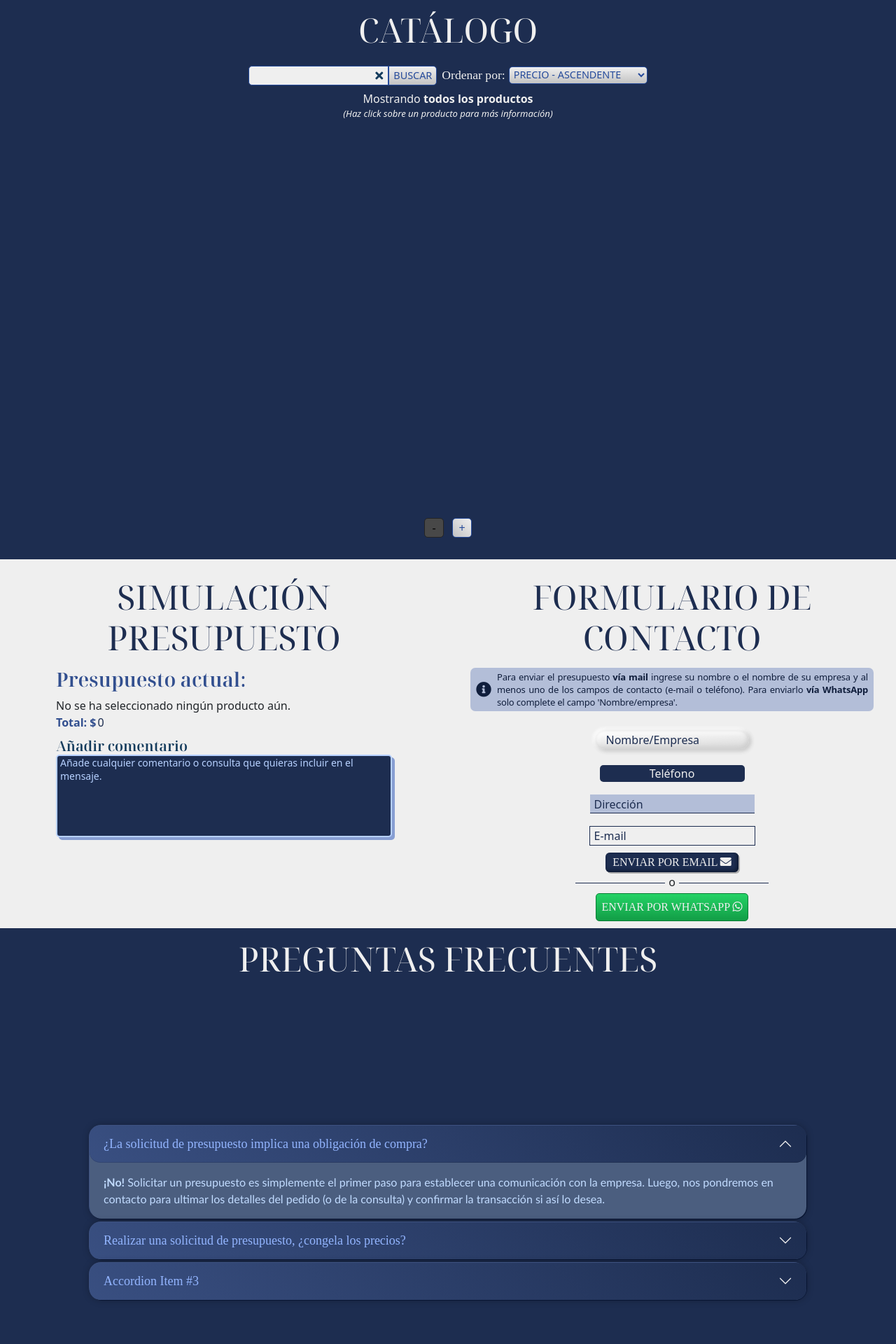
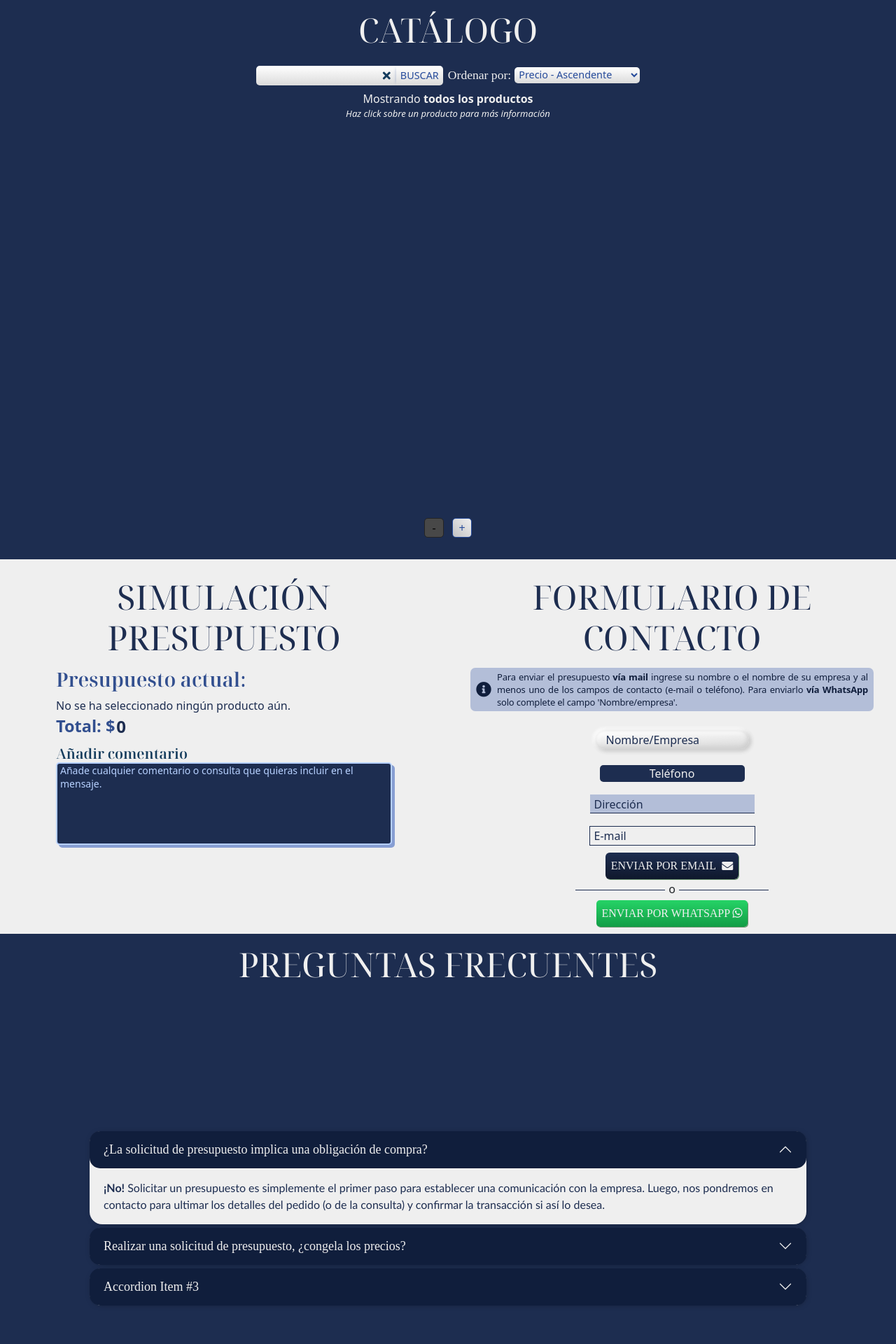
Before and after one commit to rondosron/pagina, a PHP site: page / in a window 1280 px wide. Shown: the part 507-2427 px from the top of the page at 70% size. Run offline with PHP 8.4, Linux system fonts and the light colour scheme; data that the repository does not hold is empty; some libraries are stand-ins or nearby versions; some web fonts are replaced.

Commit message:
Styling details

```diff
--- a/index.php
+++ b/index.php
@@ -204,7 +204,7 @@
 
 			<div id="activeFilters">
 				<p>Mostrando<span id="resultFilterProduct"><span class='resultFilterProductValue'> todos los productos</span></span><span id="resultSearch"></span></p>
-				<p id="clickDetalles">(Haz click sobre un producto para más información)</p>
+				<p id="clickDetalles">Haz click sobre un producto para más información</p>
 			</div>
 
 			<div id="productsContainer">
@@ -757,7 +757,7 @@
 				</div>
 			</div>
 			<div id="copyright">
-				FRASE
+				© 2022 Nor-Yol. All rights reserved.
 			</div>
 		</footer>
 
--- a/style.css
+++ b/style.css
@@ -482,7 +482,7 @@ h2 {
 	.carousel {
 		height: 57vh;
 		overflow: hidden;
-		display: none;
+		/*display: none;*/
 		/*margin-top: 50px; Navbar height */
 	}
 
@@ -550,6 +550,7 @@ h2 {
 		height: 57vh;
 		overflow: hidden;
 		position: relative;
+		display: none;
 	}
 
 	#carouselNovedades {
@@ -712,17 +713,21 @@ h2 {
 			position: relative;
 			display: flex;
 			align-items: center;
+			height: 100%;
 		}
 
 		#barAndIconContainer input {
 			border-radius: 5px 0 0 5px;
 			border: 1px solid #264b9b;
+			border: none;
 			color: #264b9b;
 			background: var(--color5);
+			background: linear-gradient(0deg, #dbdbdb, #ffffff);
 			font-family: 'IBM Plex Serif';
 			font-size: 1rem;
 			padding-right: 21px; /* To prevent text from being behind icon */
 			max-width: 200px;
+			height: 100%;
 		}
 
 		#barAndIconContainer i {
@@ -734,13 +739,17 @@ h2 {
 		#searchBarContainer button {
 			border-radius: 0px 5px 5px 0px;
 			border: 1px solid #264b9b;
+			border: none;
 			color: #264b9b;
 			background: linear-gradient(0deg, #c3c3c3, var(--color5));
+			background: linear-gradient(0deg, #dbdbdb, #ffffff);
 			/*font-family: 'IBM Plex Serif';*/
 			font-size: 0.9rem;
 			text-transform: uppercase;
 			height: 100%;
 			font-weight: 500;
+			box-shadow: -4px 0px 4px -4px #264b9b5c;
+			z-index: 2;
 		}
 
 		#orderByContainer {
@@ -762,10 +771,16 @@ h2 {
 			border: 1px solid #264b9b;
 			color: #264b9b;
 			background: linear-gradient(0deg, #c3c3c3, var(--color5));
+			background: linear-gradient(0deg, #dbdbdb, #ffffff);
 			/*font-family: 'IBM Plex Serif';*/
 			font-size: 0.9rem;
 			padding: 0px 0px 2px 2px;
-			text-transform: uppercase;
+			/*text-transform: uppercase;*/
+			border: none;
+		}
+
+		input:focus-visible, select:focus-visible {
+			outline: 0;
 		}
 
 		/**** RESULTADOS DE BUSQUEDA / FILTROS + CLICK x DETALLES *****/
@@ -1028,7 +1043,7 @@ h2 {
 	}
 
 	#emptyBudgetMessage {
-
+		color: var(--color1);
 	}
 
 	/* TOTAL */
@@ -1047,6 +1062,7 @@ h2 {
 			display: inline-block;
 			margin: 0;
 			white-space: nowrap;
+			font-size: 23.5px;
 		}
 
 		#presupuesto #total input {
@@ -1057,6 +1073,9 @@ h2 {
 			height: min-content;
 			line-height: normal;
 			color: var(--color1);
+			font-weight: bold;
+			position: relative;
+			font-size: 24px;
 		}
 
 	#presupuesto form {
@@ -1362,18 +1381,30 @@ h2 {
 	/*** Submit / Send via email button ***/
 		#sendViaEmail {
 			background: var(--color1);
+			background: linear-gradient(0deg, #0f182c, var(--color1));
 			border-radius: 6px;
 			/*width: 127px;*/
-			box-shadow: 2px 2px 0 0 #00000047, inset 2px 2px 5px 0 #92b4ff85, inset -2px -2px 5px 0 #09142ae0; /* Option 1 */
-			box-shadow: 2px 2px 0 0 #00000047, inset 0px 0px 0px 0 #92b4ff85, inset -2px -2px 5px 0px #09142ae0; /* Option 2 */
-			height: 28px;
+			/* Option 1 */
+			box-shadow: 2px 2px 0 0 #00000047, inset 2px 2px 5px 0 #92b4ff85, inset -2px -2px 5px 0 #09142ae0;
+			/* Option 2 */
+			box-shadow: 2px 2px 0 0 #00000047, inset 0px 0px 0px 0 #92b4ff85, inset -2px -2px 5px 0px #09142ae0;
+			/* Option 3 */
+			box-shadow: 1px 1px 0 0 #004c098c;
+			height: 38px;
+			width: 190px;
 			margin: 10px 0 5px 0;
 			border: none;
 			color: var(--color5);
 			text-transform: uppercase;
 			font-family: 'Port Lligat Slab';
-			padding: 0px 10px;
+			padding: 0px;
 			box-sizing: content-box;
+		}
+
+		#sendViaEmail i {
+			margin-left: 5px;
+			position: relative;
+			top: 1px;
 		}
 
 	/*** Divisor Email/Whatsapp ****/
@@ -1415,6 +1446,10 @@ h2 {
 			/* Style 2 */
 			background: linear-gradient(0deg, #129d46, #25D366);
 			border: 1px solid #097e35; /* Optional */
+
+			/* Style 3*/
+			border: none;
+			box-shadow: 1px 1px 0 0 #004c098c;
 		}
 
 /*************************************** PREGUNTAS FRECUENTES **********************************************/
@@ -1455,10 +1490,20 @@ h2 {
 	.accordion-item {
 		margin-top: 5px;
 		background-color: #c6e1ff45;
+		background-color: #efefef;
 		border: none;
 		border-radius: 17px; /* Bigger than 15px */
-		box-shadow: 1px 1px 13px -6px black; /* Option 1 */
-		box-shadow: 1px 1px 0px 0px #081532, -1px -1px 0 0 #3e5281, 0 0 11px #0000004d; /* Option 2 */
+		/* Option 1 */
+		box-shadow: 1px 1px 13px -6px black;
+		/* Option 2 */
+		box-shadow: 1px 1px 0px 0px #081532, -1px -1px 0 0 #3e5281, 0 0 11px #0000004d;
+		/* Option 3 */
+		box-shadow: 1px 1px 10px -4px #0000008c;
+		/* Needed to override Bootstrap */
+		border-top-left-radius: 18px;
+		border-top-right-radius: 18px;
+		border-bottom-left-radius: 18px;
+		border-bottom-right-radius: 18px;
 	}
 
 	/* Style from bootstrap */
@@ -1480,10 +1525,10 @@ h2 {
 		top: 0;
 		margin: 0;
 		/*border-top: 1px solid rgb(255 255 255 / 20%);*/
-		background: linear-gradient(45deg, #394f81, #1d2d50);
+		/*background: linear-gradient(45deg, #394f81, #1d2d50);*/
 		/*border-top-left-radius: 15px;*/
 		/*border-top-right-radius: 15px;*/
-		border-radius: 15px;
+		/*border-radius: 15px;*/
 	}
 
 	.accordion-header {
@@ -1491,13 +1536,14 @@ h2 {
 	}
 
 	.accordion-button {
-		background: none;
+		/*background: none;*/
+		background: var(--color0);
 		/*border-top-left-radius: 15px;*/
 		/*border-top-right-radius: 15px;*/
 		border-radius: 15px;
 		transition: 1s;
 		color: var(--color5);
-		color: #93b5ff;
+		/*color: #93b5ff;*/
 		font-family: 'Port Lligat Slab';
 		font-size: 18px;
 		line-height: normal;
@@ -1513,9 +1559,10 @@ h2 {
 
 	.accordion-button:not(.collapsed) {
 		color: var(--color5);
-		color: #93b5ff;
-		background: linear-gradient(45deg, #394f81, #1d2d50);
-		box-shadow: inset 0 -1px 0 rgb(0 0 0 / 13%);
+		/*color: #93b5ff;*/
+		/*background: linear-gradient(45deg, #394f81, #1d2d50);*/
+		background: var(--color0);
+		/*box-shadow: inset 0 -1px 0 rgb(0 0 0 / 13%);*/
 	}
 
 	/* Override bootstrap */
@@ -1530,6 +1577,11 @@ h2 {
 			box-shadow: none;
 		}
 
+		.accordion-item:last-of-type .accordion-button.collapsed {
+		    border-bottom-right-radius: 15px;
+		    border-bottom-left-radius: 15px;
+    	}
+
 	.accordion-item:first-of-type .accordion-button {
 		 /*border-top-left-radius: 15px; */
 		 /*border-top-right-radius: 15px;*/
@@ -1545,6 +1597,7 @@ h2 {
 		font-family: calibri;
 		color: var(--color5);
 		color: #c1dbff;
+		color: var(--color1);
 	}
 
 /**************************************** QUIENES SOMOS *****************************************/
@@ -3394,4 +3447,6 @@ h2 {
 		grid-area: copyright;
 		background: #101e3c;
 		color: var(--color5);
-	}
+		text-align: center;
+		font-size: 13px;
+	}
```
